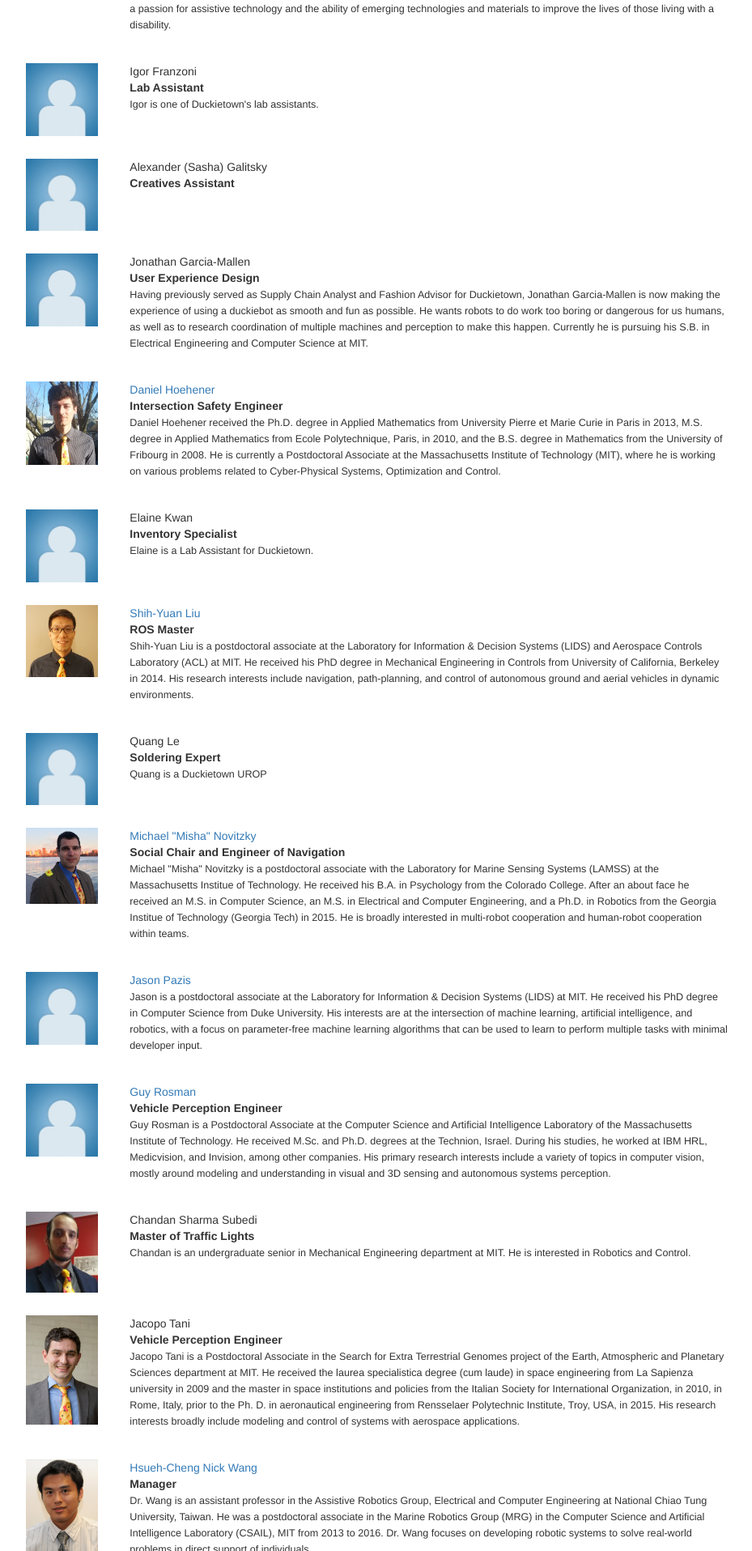
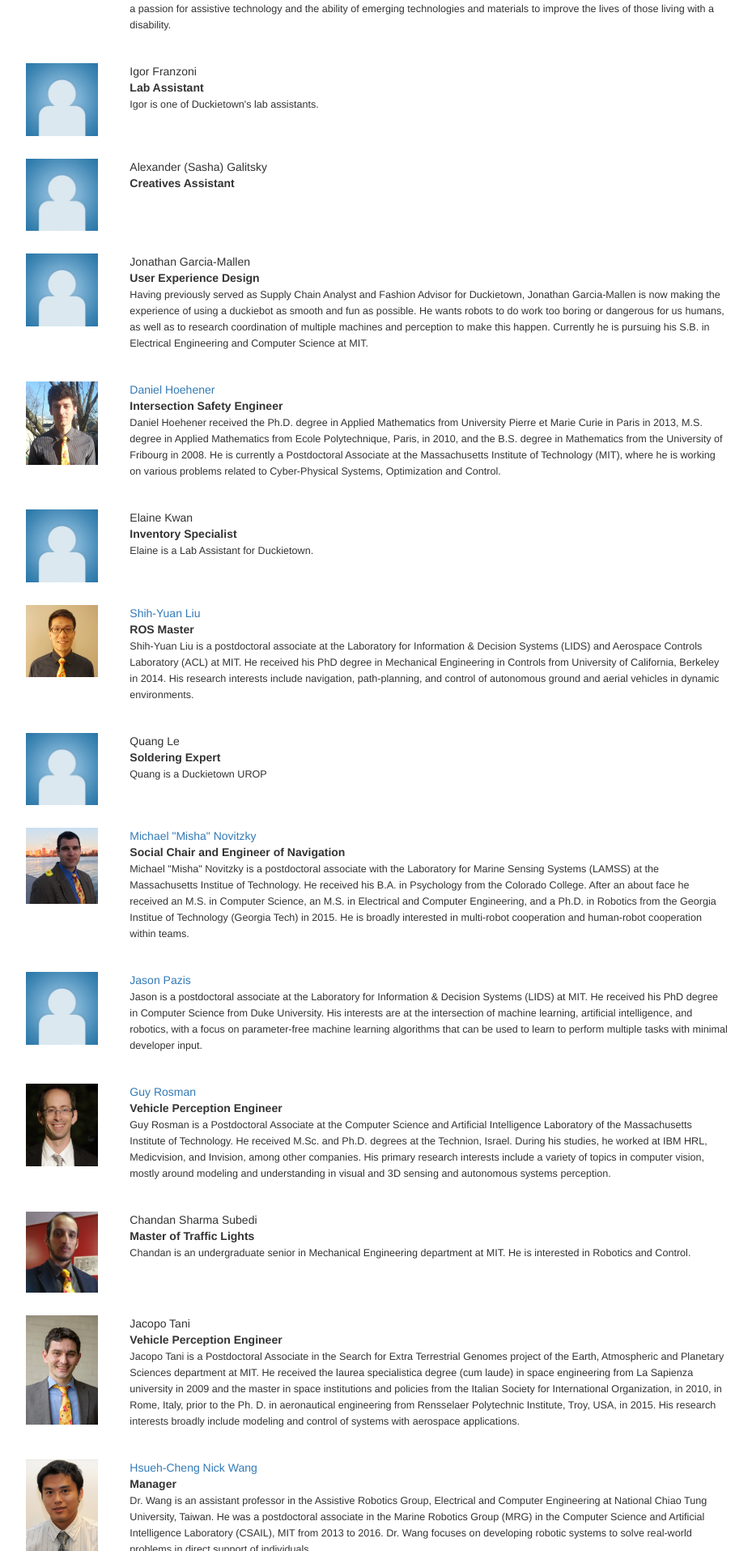
Before and after one commit to duckietown/duckietown.mit.edu, a Jekyll site: the page built from 06_staff.md, in a window 1280 px wide. Shown: the part 2770-4685 px from the top of the page at 81% size, without its empty margins (246-1175 px from the left). Built offline with Jekyll 4.4.1, drawn with Linux system fonts in a browser that asks for light colours; nearby versions of some CDN libraries.

Commit message:
regenerated

```diff
--- a/06_staff.md
+++ b/06_staff.md
@@ -183,7 +183,7 @@
 
 
 
-<tr><td class='photo'><img class="person" src="http://duckietown.mit.edu/media/staff/MISSING.jpg"/></td></td><td><span class="name"><a href="http://people.csail.mit.edu/rosman/">Guy Rosman</a></span><br/><span class="position">Vehicle Perception Engineer</span><p><span class="bio">Guy Rosman is a Postdoctoral Associate at the
+<tr><td class='photo'><img class="person" src="http://duckietown.mit.edu/media/staff/rosman.jpg"/></td></td><td><span class="name"><a href="http://people.csail.mit.edu/rosman/">Guy Rosman</a></span><br/><span class="position">Vehicle Perception Engineer</span><p><span class="bio">Guy Rosman is a Postdoctoral Associate at the
 Computer Science and Artificial Intelligence Laboratory of the Massachusetts Institute of Technology.
 He received M.Sc. and Ph.D. degrees at the Technion, Israel.
 During his studies, he worked at IBM HRL, Medicvision, and Invision, among other companies.
```
Also changed, not shown: media/staff/hoehener.jpg, media/staff/novitzky.jpg.
